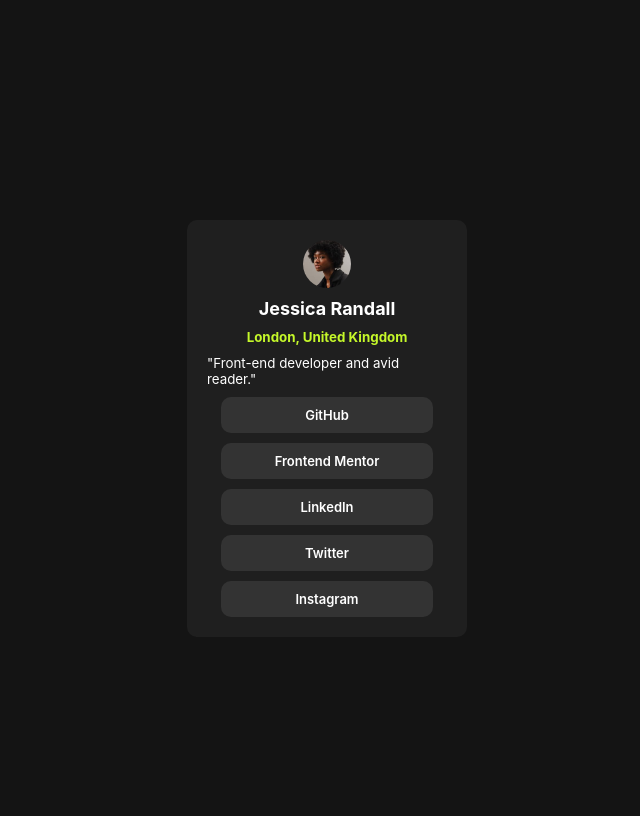
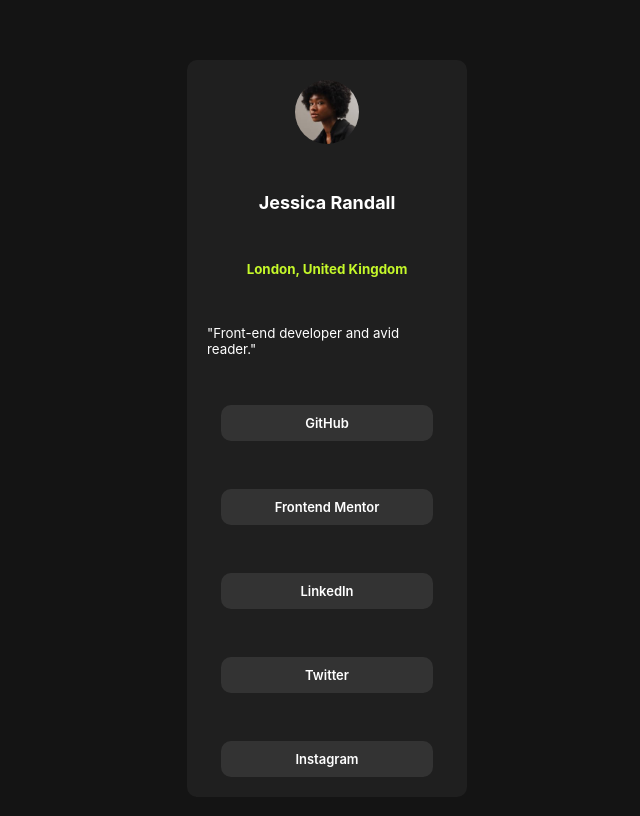
Before and after one commit to morski13/social-links-profile, a plain HTML site: page index.html in a window 1280 px wide. Shown: the whole page, without its empty margins (313-953 px from the left). Drawn offline with Linux system fonts and the light colour scheme; a web font is replaced by a local one.

Commit message:
styles end 1

```diff
--- a/styles.css
+++ b/styles.css
@@ -16,14 +16,14 @@
     justify-content: center;
     display: flex;
     flex-direction: column;
-    gap: 10px;
+    gap: 3rem;
     width: 15rem;
 
 }
 
 .profile-picture-container {
-    width: 3rem; /* Manja slika */
-    height: 3rem;
+    width: 4rem; /* Manja slika */
+    height: 4rem;
     border-radius: 50%; /* Savršen krug */
     overflow: hidden; /* Ako koristiš <img> unutra da slika ne štrči */
     display: flex;
```
